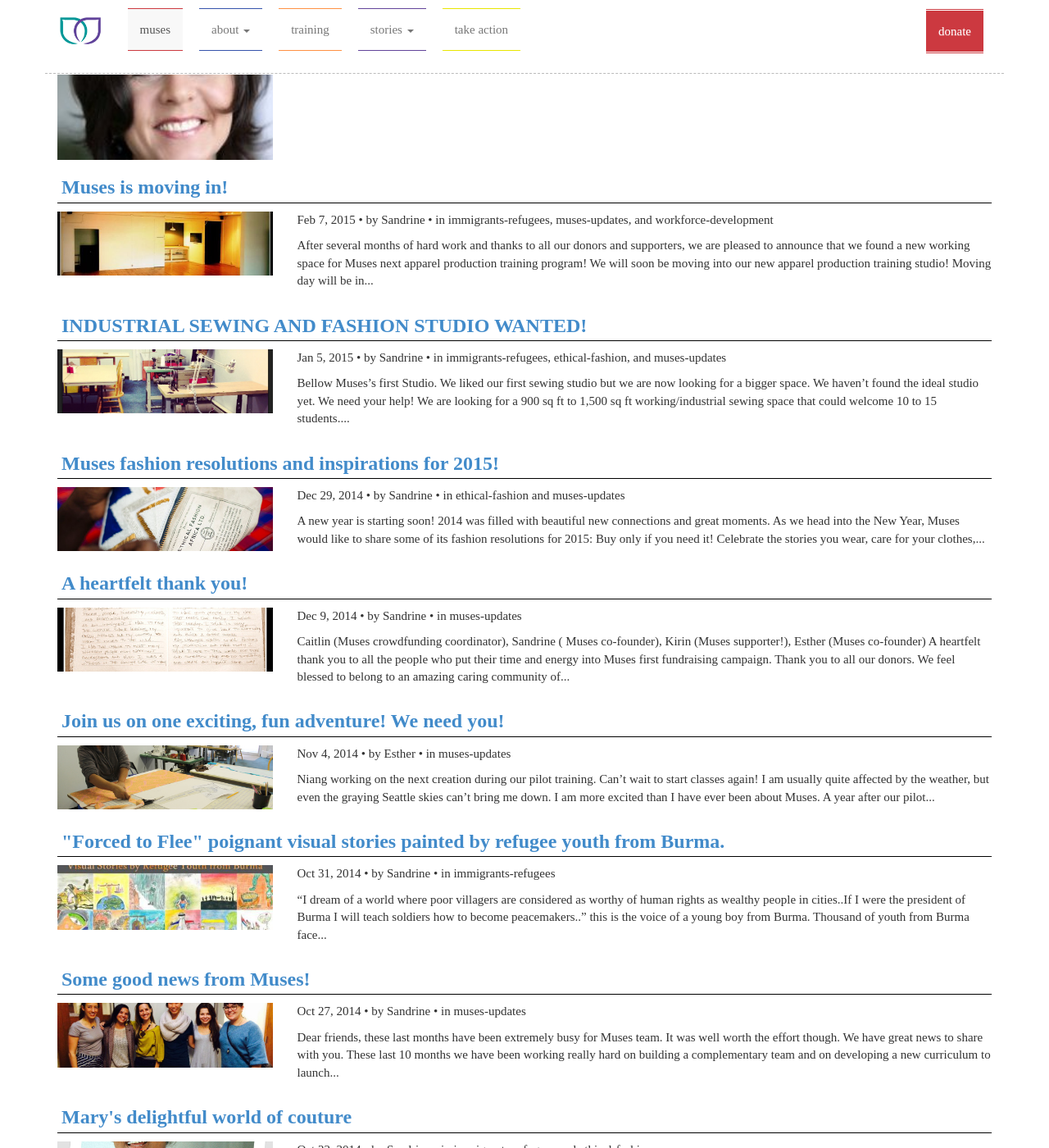
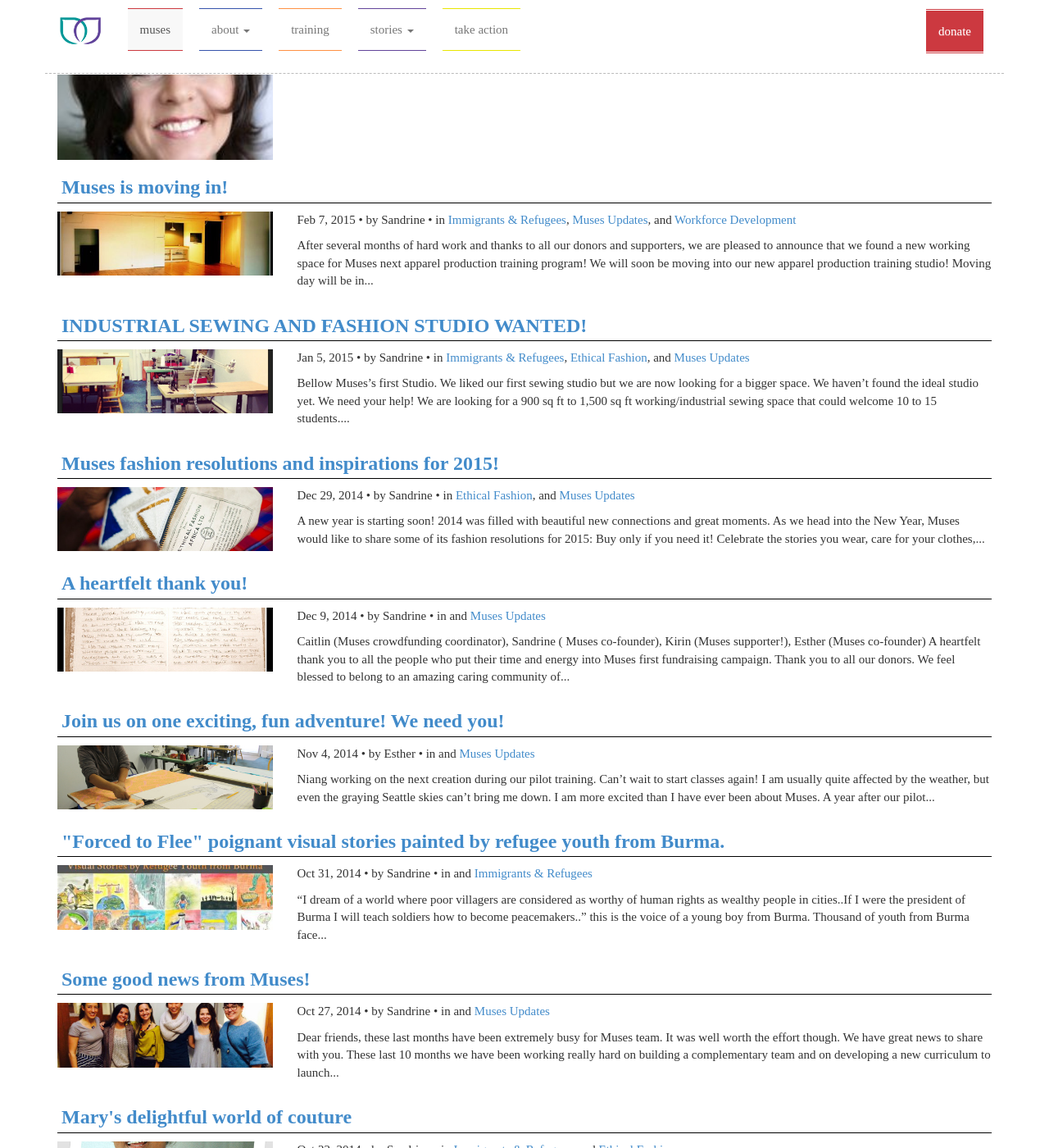
Before and after one commit to seattlemuses/seattlemuses.github.io, a Jekyll site: the page built from stories-blog.html, in a window 1280 px wide and 1400 px high, scrolled down 228 px. Shown: the whole window at 82% size. Built offline with Jekyll 4.4.1, drawn with Linux system fonts in a browser that asks for light colours; nearby versions of some CDN libraries; some of the changed text lies outside the part shown.

Commit message:
Fix link for category list and incorporate into layout.

```diff
--- a/_layouts/post.html
+++ b/_layouts/post.html
@@ -11,7 +11,7 @@
     {% endif %}
   {% endfor %}
   {% if category %}
-    {% capture categorylinks %}{{ categorylinks }}{% if forloop.first == false %}, {% endif %}{% if forloop.last == true %}and {% endif %}<a href="/blog/category/{{ category.value }}.html/">{{ category.name }}</a>{% endcapture %}
+    {% capture categorylinks %}{{ categorylinks }}{% if forloop.first == false %}, {% endif %}{% if forloop.last == true %}and {% endif %}<a href="/blog/category/{{ category.value }}.html">{{ category.name }}</a>{% endcapture %}
   {% endif %}
 {% endfor %}
 
@@ -33,6 +33,5 @@
 </style>
 
 <h1>{{ page.title }}</h1>
-<p id="post-meta">{{ categorylinks }}</p>
-<p>{{ page.date | date: "%b %-d, %Y" }}{% if page.author %} • by {{ page.author }}{% endif %} {% if page.categories %} • in {{ page.categories | array_to_sentence_string }}{% endif %}</p>
+<p>{{ page.date | date: "%b %-d, %Y" }}{% if page.author %} • by {{ page.author }}{% endif %}{% if page.categories %} • in {{ categorylinks }}{% endif %}</p>
 {{ content }}
--- a/stories-blog.html
+++ b/stories-blog.html
@@ -3,6 +3,19 @@
 section: ["Stories", "Blog"]
 ---
 {% for post in site.posts %}
+
+{% assign categorylinks = '' %}
+{% for post_category in post.categories %}
+  {% for data_category in site.blogCategories %}
+    {% if data_category.value == post_category %}
+      {% assign category = data_category %}
+    {% endif %}
+  {% endfor %}
+  {% if category %}
+    {% capture categorylinks %}{{ categorylinks }}{% if forloop.first == false %}, {% endif %}{% if forloop.last == true %}and {% endif %}<a href="/blog/category/{{ category.value }}.html">{{ category.name }}</a>{% endcapture %}
+  {% endif %}
+{% endfor %}
+
 <h1> <a href="{{ post.url | prepend: site.baseurl }}"> {{ post.title }} </a> </h1>
 <div class="row" style="padding-bottom: 10px">
   <div class="col-sm-3">
@@ -13,7 +26,7 @@
     {% endif %}
   </div>
   <div class="col-sm-9">
-    <p>{{ post.date | date: "%b %-d, %Y" }}{% if post.author %} • by {{ post.author }}{% endif %} {% if post.categories %} • in {{ post.categories | array_to_sentence_string }}{% endif %}</p>
+    <p>{{ post.date | date: "%b %-d, %Y" }}{% if post.author %} • by {{ post.author }}{% endif %} {% if post.categories %} • in {{ categorylinks }}{% endif %}</p>
     <p>{{ post.content | strip_html | truncatewords: 50 }} </p>
   </div>
 </div>
```
